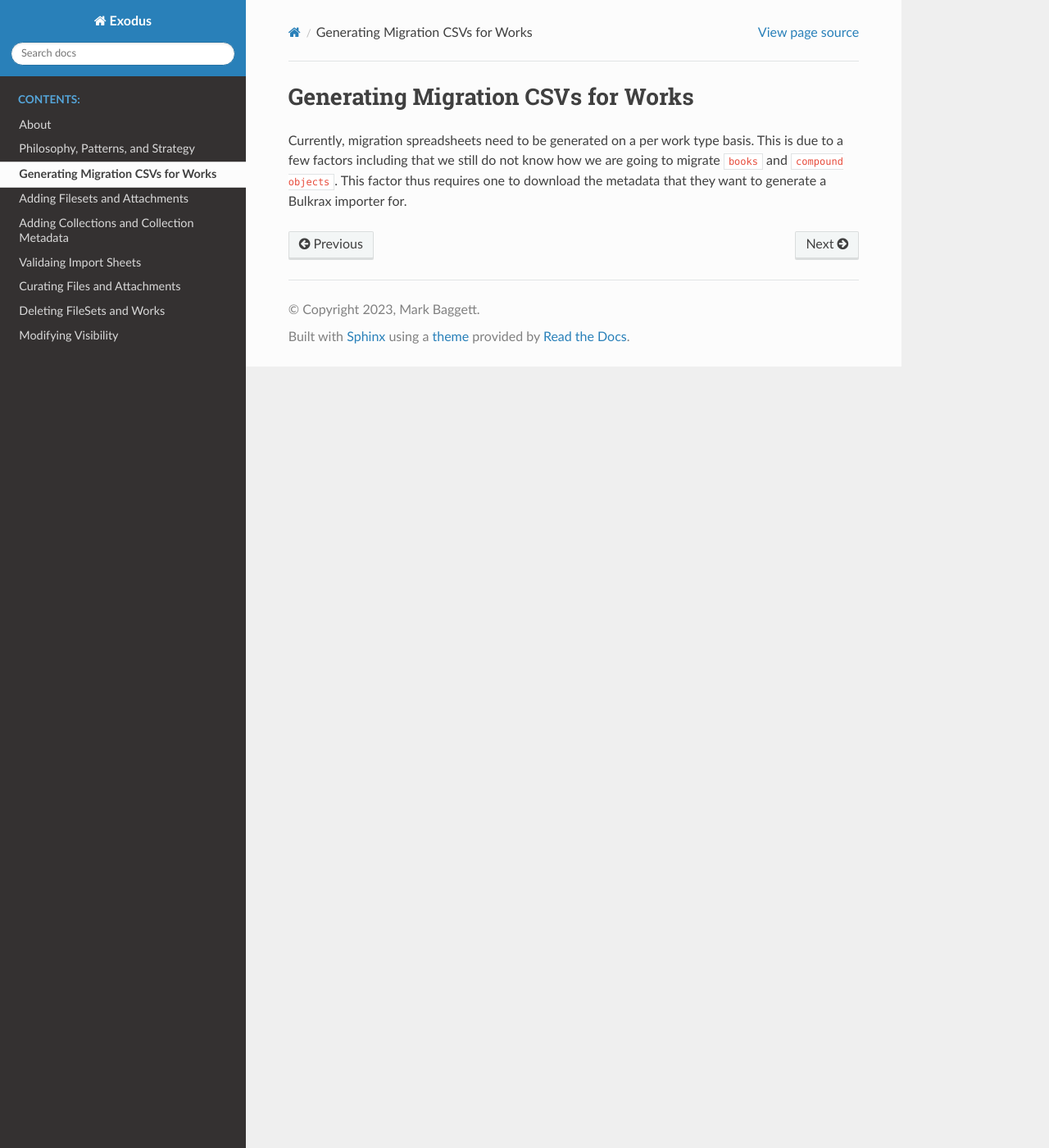
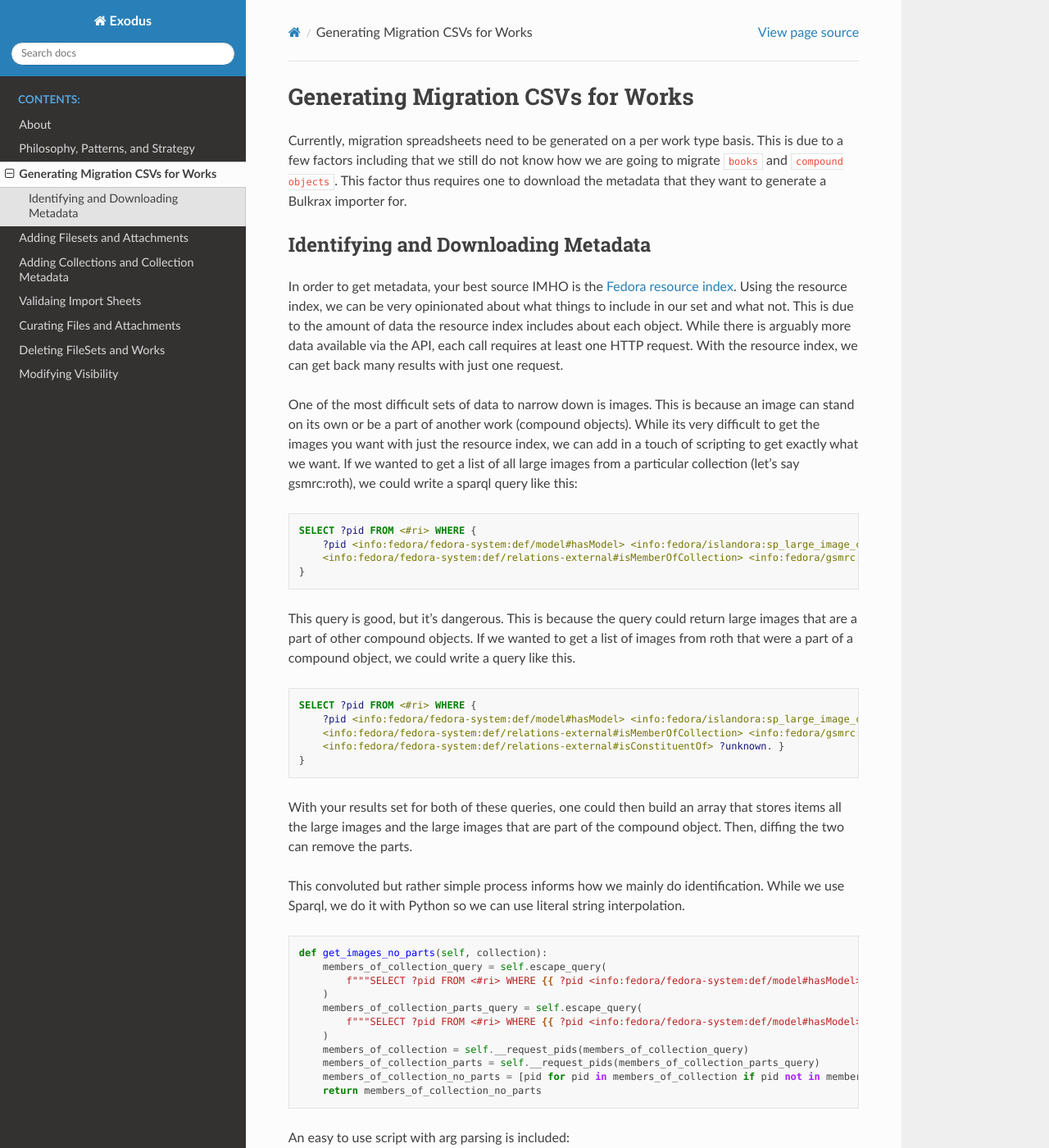
Before and after one commit to markpbaggett/exodus, a Sphinx documentation site: the page built from docs/source/contents/01_generating_migration_csvs.rst, in a window 1280 px wide and 1400 px high. Shown: the whole window at 82% size. Built offline with Sphinx 7.4.7 and the Read the Docs theme 2.0.0, drawn with Linux system fonts in a browser that asks for light colours; some of the changed text lies outside the part shown.

Commit message:
Add identification.

```diff
--- a/docs/source/contents/01_generating_migration_csvs.rst
+++ b/docs/source/contents/01_generating_migration_csvs.rst
@@ -4,3 +4,62 @@ Generating Migration CSVs for Works
 Currently, migration spreadsheets need to be generated on a per work type basis. This is due to a few factors including
 that we still do not know how we are going to migrate :code:`books` and :code:`compound objects`. This factor thus
 requires one to download the metadata that they want to generate a Bulkrax importer for.
+
+Identifying and Downloading Metadata
+====================================
+
+In order to get metadata, your best source IMHO is the `Fedora resource index <https://porter.lib.utk.edu/fedora/risearch>`_.
+Using the resource index, we can be very opinionated about what things to include in our set and what not.  This is due
+to the amount of data the resource index includes about each object. While there is arguably more data available via the
+API, each call requires at least one HTTP request. With the resource index, we can get back many results with just one
+request.
+
+One of the most difficult sets of data to narrow down is images.  This is because an image can stand on its own or be a
+part of another work (compound objects). While its very difficult to get the images you want with just the resource index,
+we can add in a touch of scripting to get exactly what we want. If we wanted to get a list of all large images from a
+particular collection (let's say gsmrc:roth), we could write a sparql query like this:
+
+.. code-block:: sparql
+
+    SELECT ?pid FROM <#ri> WHERE {
+        ?pid <info:fedora/fedora-system:def/model#hasModel> <info:fedora/islandora:sp_large_image_cmodel> ;
+        <info:fedora/fedora-system:def/relations-external#isMemberOfCollection> <info:fedora/gsmrc:roth> .
+    }
+
+This query is good, but it's dangerous. This is because the query could return large images that are a part of other
+compound objects. If we wanted to get a list of images from roth that were a part of a compound object, we could write a
+query like this.
+
+.. code-block:: sparql
+
+    SELECT ?pid FROM <#ri> WHERE {
+        ?pid <info:fedora/fedora-system:def/model#hasModel> <info:fedora/islandora:sp_large_image_cmodel> ;
+        <info:fedora/fedora-system:def/relations-external#isMemberOfCollection> <info:fedora/gsmrc:roth> ;
+        <info:fedora/fedora-system:def/relations-external#isConstituentOf> ?unknown. }
+    }
+
+With your results set for both of these queries, one could then build an array that stores items all the large images
+and the large images that are part of the compound object. Then, diffing the two can remove the parts.
+
+This convoluted but rather simple process informs how we mainly do identification. While we use Sparql, we do it with
+Python so we can use literal string interpolation.
+
+.. code-block:: python
+
+    def get_images_no_parts(self, collection):
+        members_of_collection_query = self.escape_query(
+            f"""SELECT ?pid FROM <#ri> WHERE {{ ?pid <info:fedora/fedora-system:def/model#hasModel> <info:fedora/islandora:sp_large_image_cmodel> ; <info:fedora/fedora-system:def/relations-external#isMemberOfCollection> <info:fedora/{collection}> . }}"""
+        )
+        members_of_collection_parts_query = self.escape_query(
+            f"""SELECT ?pid FROM <#ri> WHERE {{ ?pid <info:fedora/fedora-system:def/model#hasModel> <info:fedora/islandora:sp_large_image_cmodel> ; <info:fedora/fedora-system:def/relations-external#isMemberOfCollection> <info:fedora/{collection}> ; <info:fedora/fedora-system:def/relations-external#isConstituentOf> ?unknown. }}"""
+        )
+        members_of_collection = self.__request_pids(members_of_collection_query)
+        members_of_collection_parts = self.__request_pids(members_of_collection_parts_query)
+        members_of_collection_no_parts = [pid for pid in members_of_collection if pid not in members_of_collection_parts]
+        return members_of_collection_no_parts
+
+An easy to use script with arg parsing is included:
+
+.. code-block:: shell
+
+    python exodus/helpers/risearch.py -c "gsmrc:roth" -o roth.txt
```
